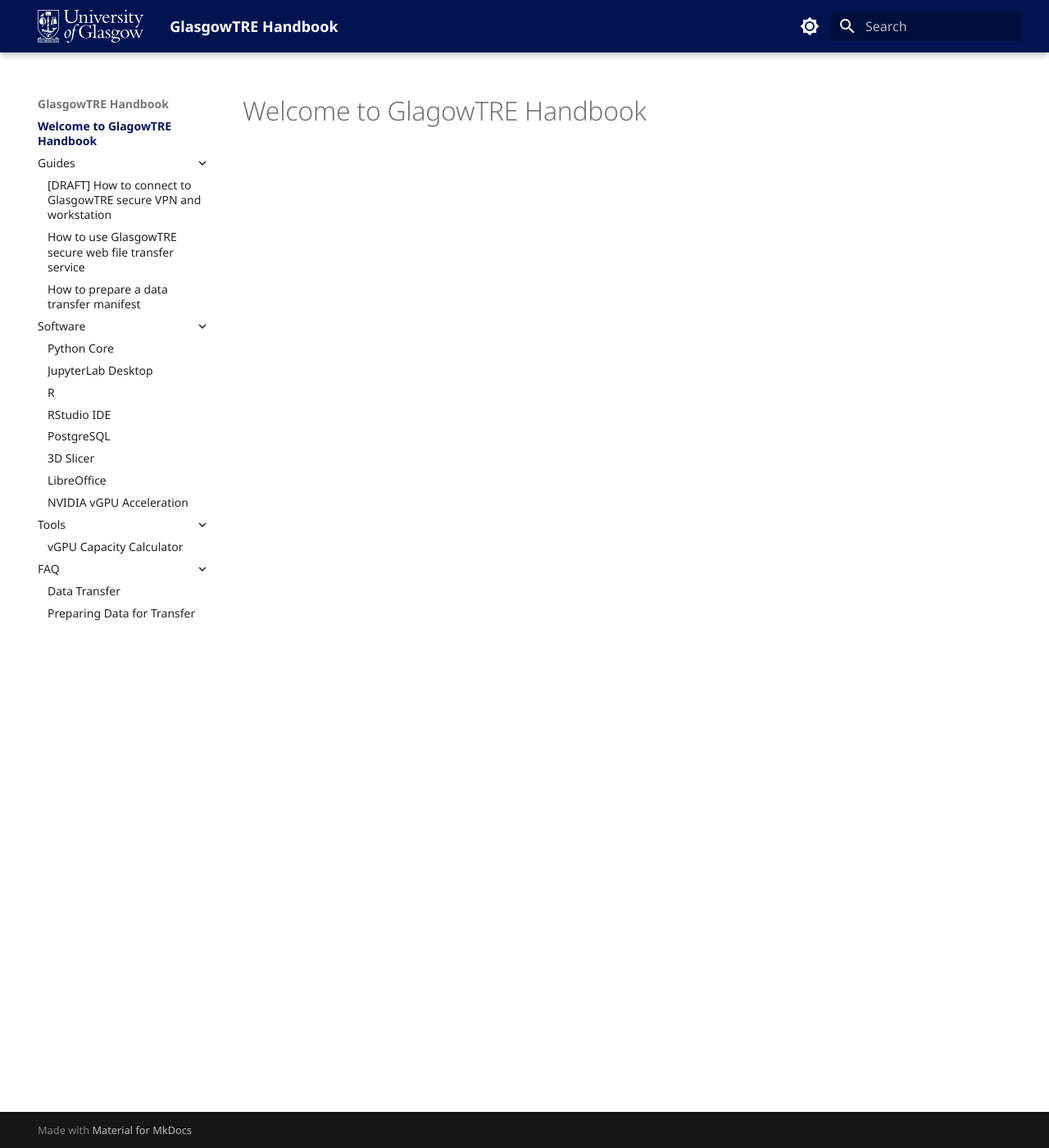
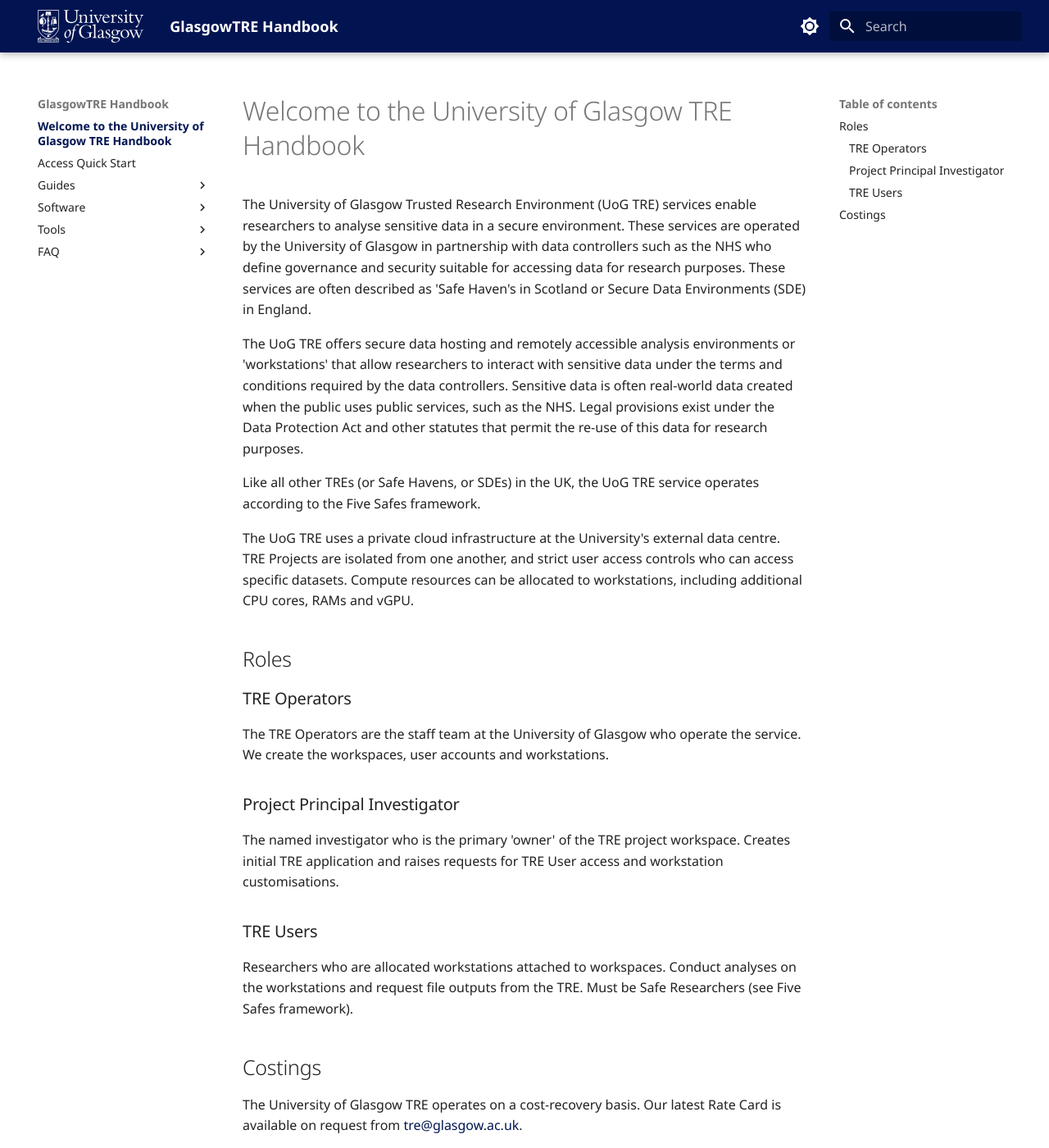
Before and after one commit to glasgowtre/glasgowtre.github.io, an MkDocs documentation site: the page built from docs/index.md, in a window 1280 px wide and 1400 px high. Shown: the whole window at 82% size. Built offline with MkDocs 1.6.1 and Material for MkDocs 9.7.7, drawn with Linux system fonts in a browser that asks for light colours; some of the changed text lies outside the part shown.

Commit message:
feat(docs): add homepage content, add access quick start, and retract nav menu
* docs: update homepage and add access quick start page verbatim

* docs: retract navigation menu sections by default

* docs: re-apply structured headings, numbered list, and mailto links

```diff
--- /dev/null
+++ b/docs/access-quick-start.md
@@ -0,0 +1,25 @@
+# Access Quick Start
+
+If you have been approved for a University of Glasgow Trusted Research Environment (UoG TRE) project - congratulations and welcome!
+
+This Handbook has guides and instructions for various features in the TRE, such as installing new software, transferring data to the TRE or requesting outputs.
+
+For new users, the quick start guide is below.
+
+## Access Quick Start
+
+1. For new TRE Users being onboarded to the platform, you will receive an email asking you to sign-up to our Terms of Users
+2. Once you have signed up, you will receive a welcome email with detailed access instructions
+3. Separate to this email, you will receive a username and password in separate emails to your registered institutional email accounts
+4. Install FortiClient and start your VPN using the credentials
+5. Download the .RDP file at your personal URL as per the instructions in '2'
+6. When connected to the VPN, start the remote computer using the .RDP, authenticating as required
+7. A remote Windows session will start with your data directory and personal working file directory mounted
+
+## Support
+
+Refer to the instructions in '2', the Handbook here or email [tre@glasgow.ac.uk](mailto:tre@glasgow.ac.uk) for more help.
+
+## Feedback
+
+Please send all feedback, positive and negative, to [tre@glasgow.ac.uk](mailto:tre@glasgow.ac.uk)
--- a/docs/index.md
+++ b/docs/index.md
@@ -1 +1,29 @@
-# Welcome to GlagowTRE Handbook
+# Welcome to the University of Glasgow TRE Handbook
+
+The University of Glasgow Trusted Research Environment (UoG TRE) services enable researchers to analyse sensitive data in a secure environment. These services are operated by the University of Glasgow in partnership with data controllers such as the NHS who define governance and security suitable for accessing data for research purposes. These services are often described as 'Safe Haven's in Scotland or Secure Data Environments (SDE) in England.
+
+The UoG TRE offers secure data hosting and remotely accessible analysis environments or 'workstations' that allow researchers to interact with sensitive data under the terms and conditions required by the data controllers. Sensitive data is often real-world data created when the public uses public services, such as the NHS. Legal provisions exist under the Data Protection Act and other statutes that permit the re-use of this data for research purposes.
+
+Like all other TREs (or Safe Havens, or SDEs) in the UK, the UoG TRE service operates according to the Five Safes framework.
+
+The UoG TRE uses a private cloud infrastructure at the University's external data centre. TRE Projects are isolated from one another, and strict user access controls who can access specific datasets. Compute resources can be allocated to workstations, including additional CPU cores, RAMs and vGPU.
+
+## Roles
+
+### TRE Operators
+
+The TRE Operators are the staff team at the University of Glasgow who operate the service. We create the workspaces, user accounts and workstations.
+
+### Project Principal Investigator
+
+The named investigator who is the primary 'owner' of the TRE project workspace. Creates initial TRE application and raises requests for TRE User access and workstation customisations.
+
+### TRE Users
+
+Researchers who are allocated workstations attached to workspaces. Conduct analyses on the workstations and request file outputs from the TRE. Must be Safe Researchers (see Five Safes framework).
+
+## Costings
+
+The University of Glasgow TRE operates on a cost-recovery basis. Our latest Rate Card is available on request from [tre@glasgow.ac.uk](mailto:tre@glasgow.ac.uk).
+
+For new projects, please contact [tre@glasgow.ac.uk](mailto:tre@glasgow.ac.uk) to discuss requirements and to obtain a formal costing for your grant award.
--- a/mkdocs.yml
+++ b/mkdocs.yml
@@ -15,7 +15,6 @@
     - navigation.instant
     - navigation.instant.progress
     - navigation.path
-    - navigation.expand
     - navigation.top
     - navigation.tracking
     - search.highlight
```
Also changed, not shown: docs/.pages.
